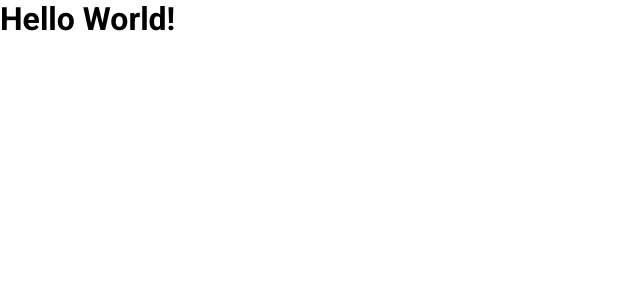
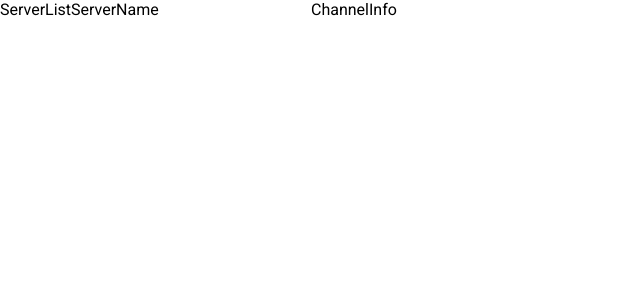
Before and after one commit to jfernandesdev/discord-clone, a React (Create React App) app: page / in a window 1280 px wide. Shown: the top 300 px of the page, without its empty margins (0-640 px from the left). Built offline with nearby package versions, Linux system fonts and the light colour scheme.

Commit message:
creating the parent component layout

```diff
--- a/src/App.tsx
+++ b/src/App.tsx
@@ -1,11 +1,13 @@
 import React from 'react';
+
+import Layout from './components/Layout';
 import GlobalStyles from './styles/GlobalStyles';
 
 function App() {
   return (
     <>
-    <GlobalStyles />
-    <h1>Hello World!</h1>
+      <Layout />
+      <GlobalStyles />
     </>
   );
 }
--- /dev/null
+++ b/src/components/Layout/index.tsx
@@ -0,0 +1,15 @@
+import React from 'react';
+
+import { Grid } from './styles';
+
+const Layout: React.FC = () => {
+  return (
+    <Grid>
+      <div>ServerList</div>
+      <div>ServerName</div>
+      <div>ChannelInfo</div>
+    </Grid>
+  );
+}
+
+export default Layout;
--- /dev/null
+++ b/src/components/Layout/styles.ts
@@ -0,0 +1,21 @@
+import styled from 'styled-components';
+
+// ServerList (SL)
+// ServerName (SN)
+// ChannelList (CL)
+// ChannelInfo (CI)
+// ChannelData (CD)
+// UserInfo (UI)
+// UsersList (UL)
+
+export const Grid = styled.div`
+  display: grid;
+  grid-template-columns: 71px 240px auto 240px;
+  grid-template-rows: 46px auto 52px;
+  grid-template-areas:
+    'SL SN CI CI'
+    'SL CL CD UL'
+    'SL UI CD UL'
+  ;
+  height: 100vh;
+`;
```
